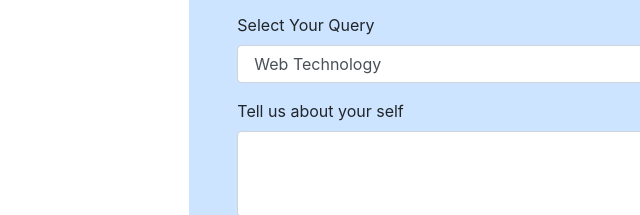
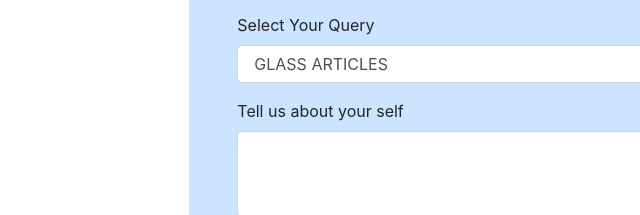
Before and after one commit to LeelaSainathreddy/gifts, a plain HTML site: page contact.html in a window 1280 px wide. Shown: the part 247-462 px from the top of the page, 24-664 px from the left. Drawn offline with nearby package versions, Linux system fonts and the light colour scheme; files that its build step writes are made by us from their sources.

Commit message:
Update contact.html

```diff
--- a/contact.html
+++ b/contact.html
@@ -36,8 +36,8 @@
                             Topics
                         </a>
                         <div class="dropdown-menu navbar-dark bg-primary" aria-labelledby="navbarDropdown">
-                            <a class="dropdown-item" href="#">Technology</a>
-                            <a class="dropdown-item" href="#">Web Development</a>
+                            <a class="dropdown-item" href="#">GLASS ARTICLES</a>
+                            <a class="dropdown-item" href="#">TEDDY bEARS</a>
                             <div class="dropdown-divider"></div>
                             <a class="dropdown-item" href="#">Write Your Feedback</a>
                         </div>
@@ -66,11 +66,11 @@
                 <div class="form-group">
                     <label for="exampleFormControlSelect1">Select Your Query</label>
                     <select class="form-control" id="exampleFormControlSelect1">
-                        <option>Web Technology</option>
-                        <option>Programming Language</option>
-                        <option>Blogging Tutorails</option>
-                        <option>Free Certification Quiz</option>
-                        <option>Online Earning Guide</option>
+                        <option>GLASS ARTICLES</option>
+                        <option>TEDDY bEARS</option>
+                        <option>cashback</option>
+                        <option>return product</option>
+
                     </select>
                 </div>
                 <div class="form-group">
```
